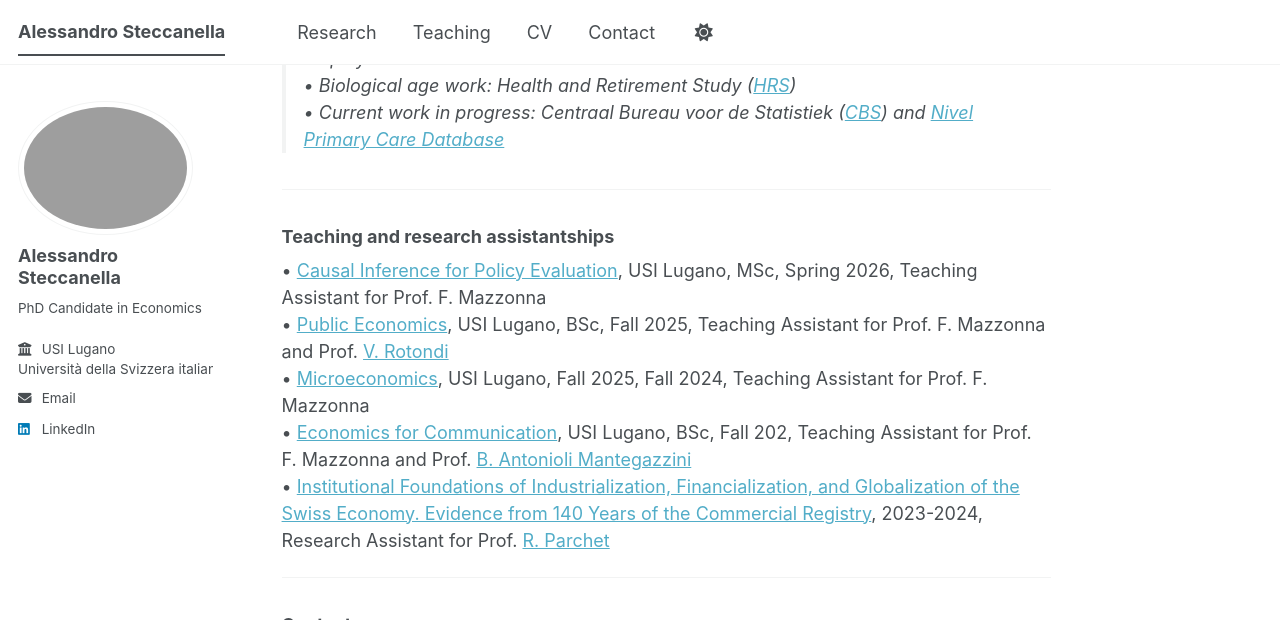
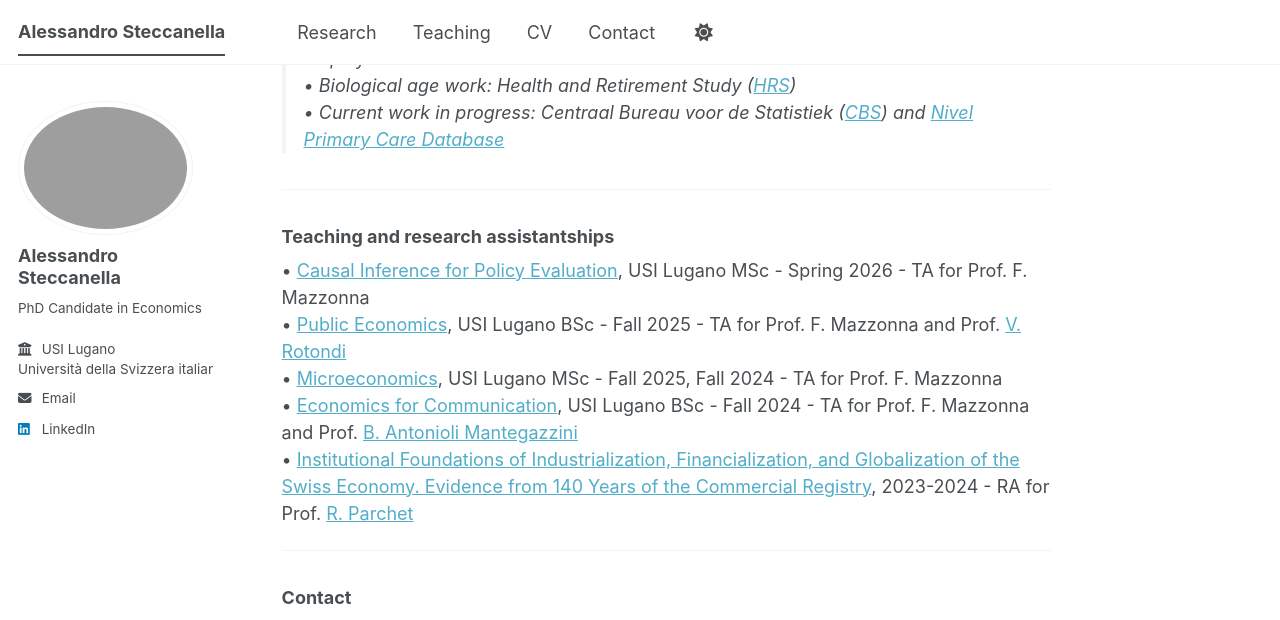
Before and after one commit to AlessandroSteccanella/alessandrosteccanella.github.io, a Jekyll site: the page built from _pages/about.md, in a window 1280 px wide and 900 px high, scrolled down 722 px, cut to the strip 0-620 px from the top of the window. Built offline with Jekyll 4.4.1, drawn with Linux system fonts in a browser that asks for light colours; emoji names are drawn with the system emoji font; a script bundle is joined from its source files by our own code; library files that are not in the unit come from our copies.

Commit message:
Update about.md

```diff
--- a/_pages/about.md
+++ b/_pages/about.md
@@ -36,11 +36,11 @@ You can find my CV [here](/files/cv.pdf).
 ---
 
 ### Teaching and research assistantships
-• [Causal Inference for Policy Evaluation](https://search.usi.ch/en/courses/35275839/causal-inference-for-policy-evaluation), USI Lugano, MSc, Spring 2026, Teaching Assistant for Prof. F. Mazzonna<br>
-• [Public Economics](https://search.usi.ch/en/courses/35275549/public-economics), USI Lugano, BSc, Fall 2025, Teaching Assistant for Prof. F. Mazzonna and Prof. [V. Rotondi](https://www.valentinarotondi.eu/curriculum-vitae)<br>
-• [Microeconomics](https://search.usi.ch/en/courses/35275822/microeconomia), USI Lugano, Fall 2025, Fall 2024, Teaching Assistant for Prof. F. Mazzonna<br>
-• [Economics for Communication](https://search.usi.ch/en/courses/35275275/economics-for-communication), USI Lugano, BSc, Fall 202, Teaching Assistant for Prof. F. Mazzonna and Prof. [B. Antonioli Mantegazzini](https://search.usi.ch/it/persone/75e9ec9e2450d661e6e66447654a6db3/antonioli-mantegazzini-barbara)<br>
-• [Institutional Foundations of Industrialization, Financialization, and Globalization of the Swiss Economy. Evidence from 140 Years of the Commercial Registry](https://data.snf.ch/grants/grant/209465), 2023-2024, Research Assistant for Prof. [R. Parchet](https://sites.google.com/site/raphaelparchet/home)<br>
+• [Causal Inference for Policy Evaluation](https://search.usi.ch/en/courses/35275839/causal-inference-for-policy-evaluation), USI Lugano MSc - Spring 2026 - TA for Prof. F. Mazzonna<br>
+• [Public Economics](https://search.usi.ch/en/courses/35275549/public-economics), USI Lugano BSc - Fall 2025 - TA for Prof. F. Mazzonna and Prof. [V. Rotondi](https://www.valentinarotondi.eu/curriculum-vitae)<br>
+• [Microeconomics](https://search.usi.ch/en/courses/35275822/microeconomia), USI Lugano MSc - Fall 2025, Fall 2024 - TA for Prof. F. Mazzonna<br>
+• [Economics for Communication](https://search.usi.ch/en/courses/35275275/economics-for-communication), USI Lugano BSc - Fall 2024 - TA for Prof. F. Mazzonna and Prof. [B. Antonioli Mantegazzini](https://search.usi.ch/it/persone/75e9ec9e2450d661e6e66447654a6db3/antonioli-mantegazzini-barbara)<br>
+• [Institutional Foundations of Industrialization, Financialization, and Globalization of the Swiss Economy. Evidence from 140 Years of the Commercial Registry](https://data.snf.ch/grants/grant/209465), 2023-2024 - RA for Prof. [R. Parchet](https://sites.google.com/site/raphaelparchet/home)<br>
 
 
 ---
```
